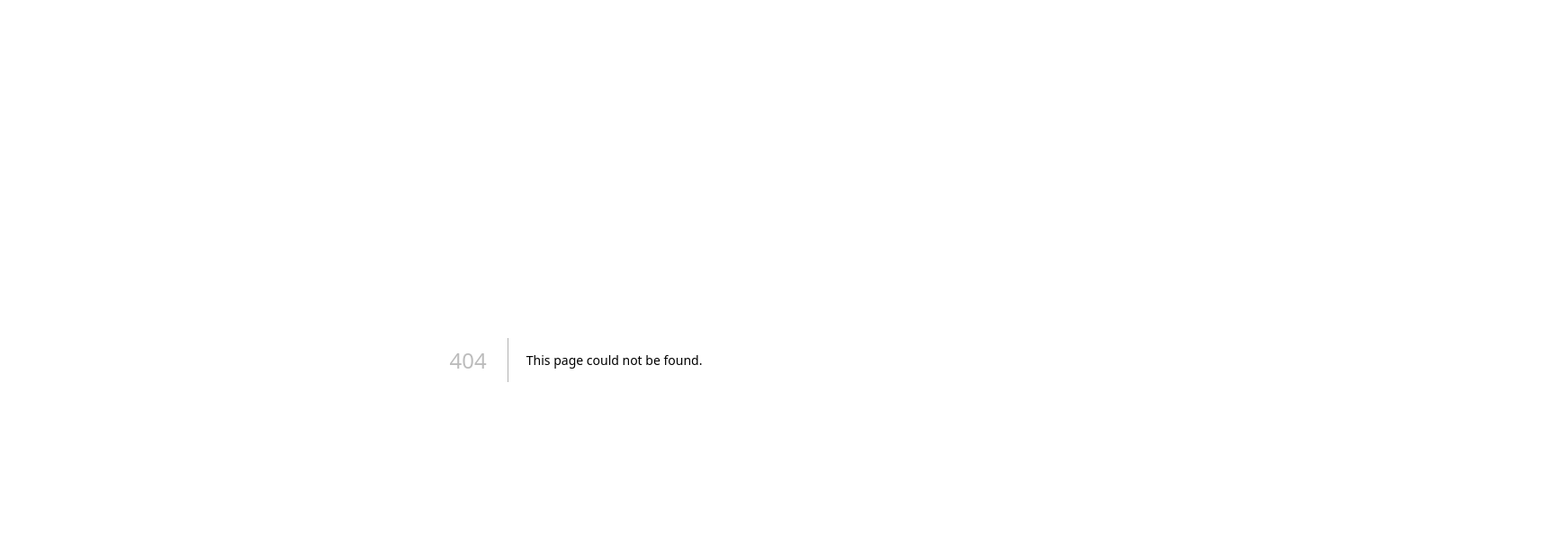
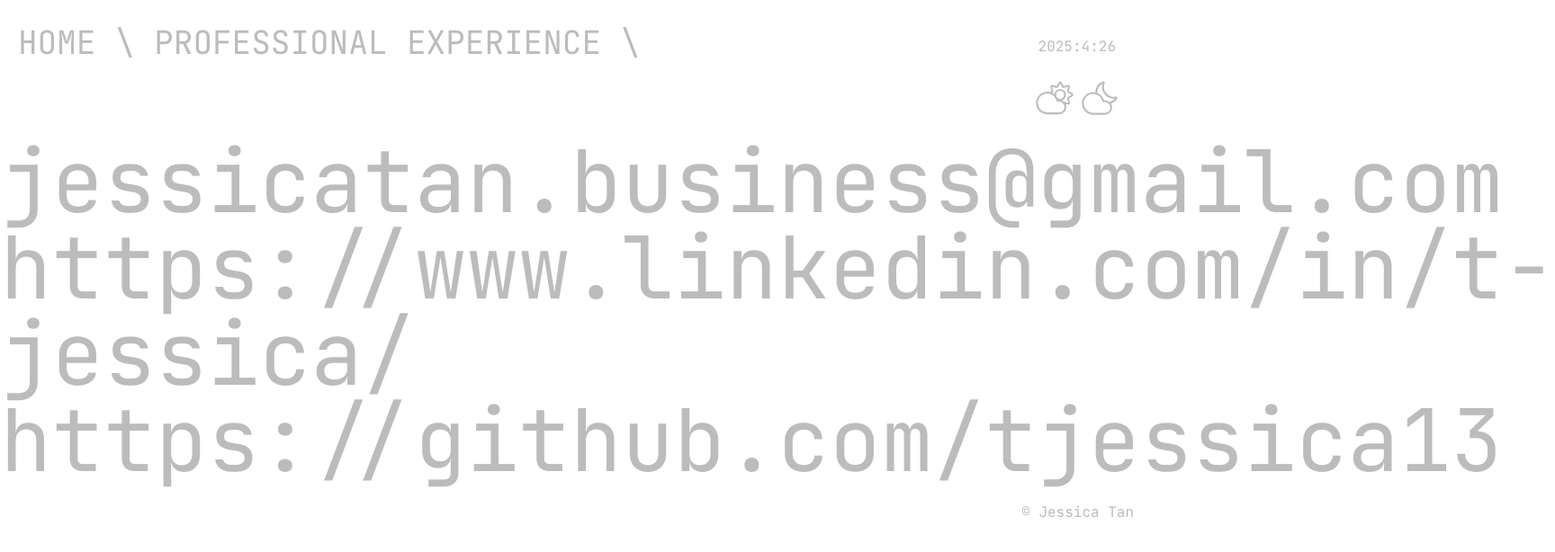
Before and after one commit to tjessica13/personal-website, a Next.js app: page /contact in a window 1280 px wide. Before the commit this address had no page. Shown: the top 614 px of the page at 90% size, 1728 px wide, since content can reach past the window. Built offline with nearby package versions, Linux system fonts and the light colour scheme.

Commit message:
creating contact page

```diff
--- /dev/null
+++ b/app/contact/page.tsx
@@ -0,0 +1,22 @@
+import DateComponent from '@/components/date';
+import ThemeSwitch from '../ThemeSwitch';
+
+export default function Contact() {
+    return (
+        <div>
+            <div className="header flex justify-between m-5">
+                <a href="./" className="hover:ml-12 hover:text-(--hovercolor) text-(--fontcolor)">HOME \ PROFESSIONAL EXPERIENCE \</a>
+                <div>
+                    <DateComponent></DateComponent>
+                    <ThemeSwitch></ThemeSwitch>
+                </div>
+            </div>
+
+            <h1 className="text-right text-8xl">jessicatan.business@gmail.com</h1>
+            <a href="https://www.linkedin.com/in/t-jessica/"><h1 className="text-8xl">https://www.linkedin.com/in/t-jessica/</h1></a>
+            <a href="https://github.com/tjessica13"><h1 className="text-right text-8xl">https://github.com/tjessica13</h1></a>
+
+            <p className="copyright flex justify-end">&copy; Jessica Tan</p>
+        </div>
+    )
+}
--- a/app/page.tsx
+++ b/app/page.tsx
@@ -12,7 +12,7 @@
           <li><Link href="./professional-experience" className="hover:ml-12 hover:text-(--hovercolor) text-(--fontcolor)">PROFESSIONAL EXPERIENCE \</Link></li>
           <li><a href="./projects" className="hover:ml-12 hover:text-(--hovercolor) text-(--fontcolor)">PROJECTS \</a></li>
           <li><a href="./about-me" className="hover:ml-12 hover:text-(--hovercolor) text-(--fontcolor)">ABOUT ME \</a></li>
-          <li><a href="./" className="hover:ml-12 hover:text-(--hovercolor) text-(--fontcolor)">CONTACT \</a></li>
+          <li><a href="./contact" className="hover:ml-12 hover:text-(--hovercolor) text-(--fontcolor)">CONTACT \</a></li>
         </ul>
         <div>
           <DateComponent></DateComponent>
```
